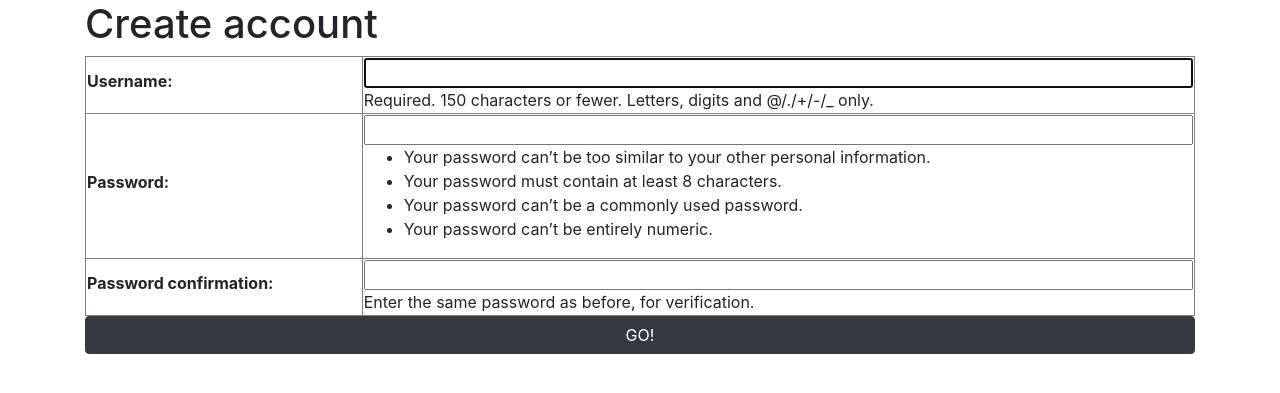
After one commit to JohnTheUnigoat/Python_Lab_01, a Django app: page /register/ in a window 1280 px wide. The commit adds this page. Shown: the top 393 px of the page. Run offline with Django 3.2, Linux system fonts and the light colour scheme; some libraries are stand-ins or nearby versions.

Commit message:
Added register page (with bad styling)
Signed-off-by: Ivan Hudzynskyi <ivanhudzinskyi2000@gmail.com>

```diff
--- a/Lab_01/urls.py
+++ b/Lab_01/urls.py
@@ -23,6 +23,7 @@ from shop import views as shopviews
 urlpatterns = [
     path('admin/', admin.site.urls),
     path('', include('django.contrib.auth.urls')),
+    path('register/', shopviews.register, name='register'),
     path('', shopviews.index, name='main')
 ]
 
--- a/shop/views.py
+++ b/shop/views.py
@@ -1,4 +1,7 @@
-from django.shortcuts import render
+from django.shortcuts import render, redirect
+from django.contrib.auth import login
+from django.contrib.auth.forms import UserCreationForm
+from django.contrib.auth.models import User
 from .models import Product
 
 def index(request):
@@ -7,3 +10,19 @@ def index(request):
         'username': request.user.username
     }
     return render(request, 'index.html', context)
+
+
+def register(request):
+    if request.user.is_authenticated:
+        return redirect('main')
+
+    if request.method == 'POST':
+        form = UserCreationForm(data=request.POST)
+        if form.is_valid():
+            user = form.save()
+            login(request, user)
+            return redirect('main')
+    else:
+        form = UserCreationForm()
+
+    return render(request, 'registration/register.html', {'form': form})
--- /dev/null
+++ b/static/register/styles.css
@@ -0,0 +1,11 @@
+table {
+    border-collapse: collapse;
+}
+
+th, td {
+    border: 1px gray solid;
+}
+
+input {
+    width: 100%;
+}
--- a/templates/base.html
+++ b/templates/base.html
@@ -1,11 +1,10 @@
-{% load static %}
 <!DOCTYPE html>
 <html lang="en">
 <head>
   <meta charset="UTF-8">
   <meta name="viewport" content="width=device-width, initial-scale=1.0">
   <link rel="stylesheet" href="https://stackpath.bootstrapcdn.com/bootstrap/4.4.1/css/bootstrap.min.css" integrity="sha384-Vkoo8x4CGsO3+Hhxv8T/Q5PaXtkKtu6ug5TOeNV6gBiFeWPGFN9MuhOf23Q9Ifjh" crossorigin="anonymous">
-  <link rel="stylesheet" href="{% static "styles.css" %}">
+  {% block style %}{% endblock %}
   <title>Document</title>
 </head>
 <body>
--- a/templates/index.html
+++ b/templates/index.html
@@ -1,4 +1,8 @@
 {% extends 'base.html' %}
+{% load static %}
+{% block style %}
+<link rel="stylesheet" href="{% static "main/styles.css" %}">
+{% endblock style %}
 {% block content %}
 <div class="row">
   <h1 class="col-10 col-md-6 mx-auto p-0 text-center text-md-left">This is a test</h1>
@@ -13,7 +17,7 @@
       You are not logged in <span class="text-info">{{ username }}</span>
     </span>
     <a href="{% url 'login' %}" class="btn btn-dark ml-2">Log in</a>
-    <a href="{% url 'login' %}" class="btn btn-dark ml-2">Sign up</a>
+    <a href="{% url 'register' %}" class="btn btn-dark ml-2">Sign up</a>
     {% endif %}
   </div>
   <div class="row">
--- a/templates/registration/login.html
+++ b/templates/registration/login.html
@@ -1,4 +1,8 @@
 {% extends 'base.html' %}
+{% load static %}
+{% block style %}
+<link rel="stylesheet" href="{% static "login/styles.css" %}">
+{% endblock style %}
 {% block content %}
 <div class="row fixed-top h-100">
   <div class="col-10 col-md-8 col-lg-4 m-auto row border">
--- /dev/null
+++ b/templates/registration/register.html
@@ -0,0 +1,16 @@
+{% extends 'base.html' %}
+{% load static %}
+{% block style %}
+<link rel="stylesheet" href="{% static "register/styles.css" %}">
+{% endblock style %}
+{% block content %}
+<h1>Create account</h1>
+
+<form method="post">
+  <table class="w-100">
+  {% csrf_token %}
+  {{ form.as_table }}
+  </table>
+  <input class="btn btn-dark w-100" type="submit" value="GO!">
+</form>
+{% endblock content %}
```
Also changed, not shown: static/login/styles.css (added, +11 -0 lines), static/main/styles.css (renamed from static/styles.css, +0 -12 lines).
